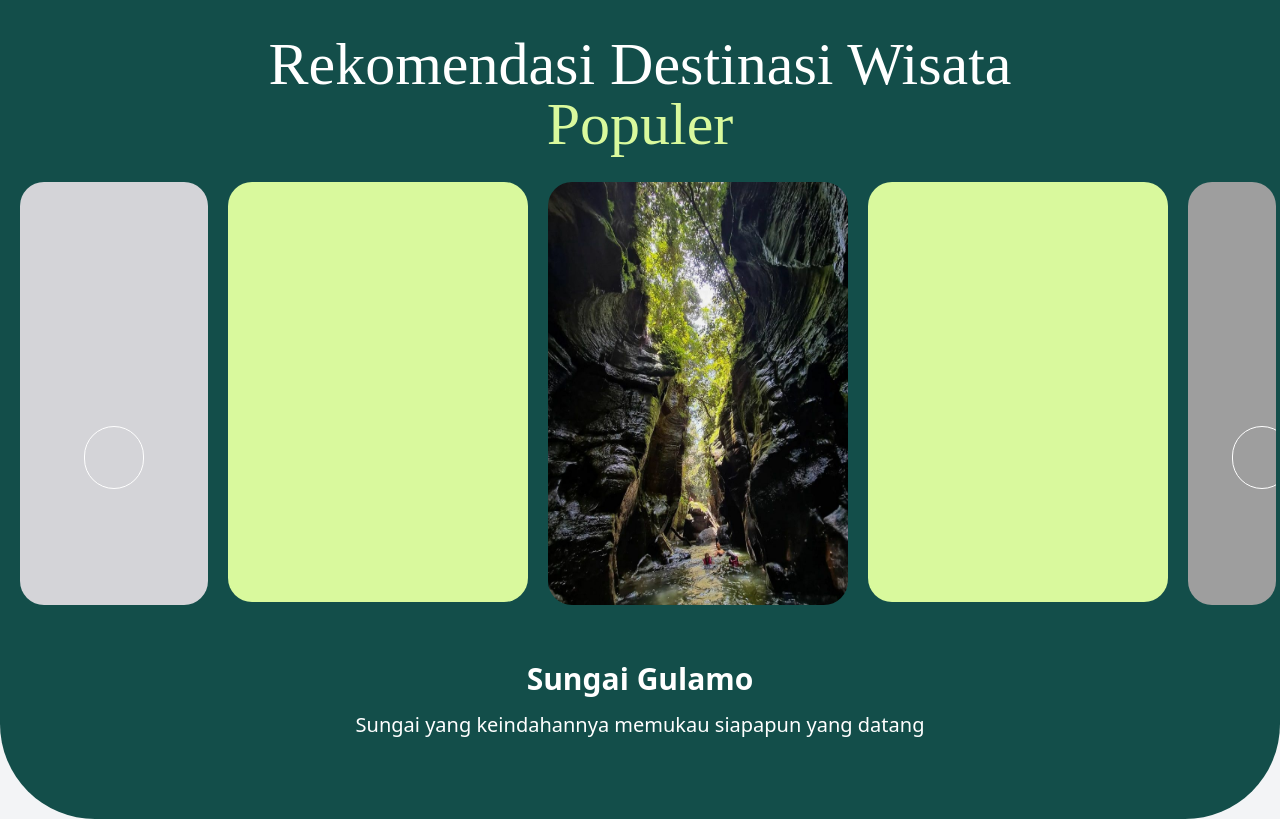
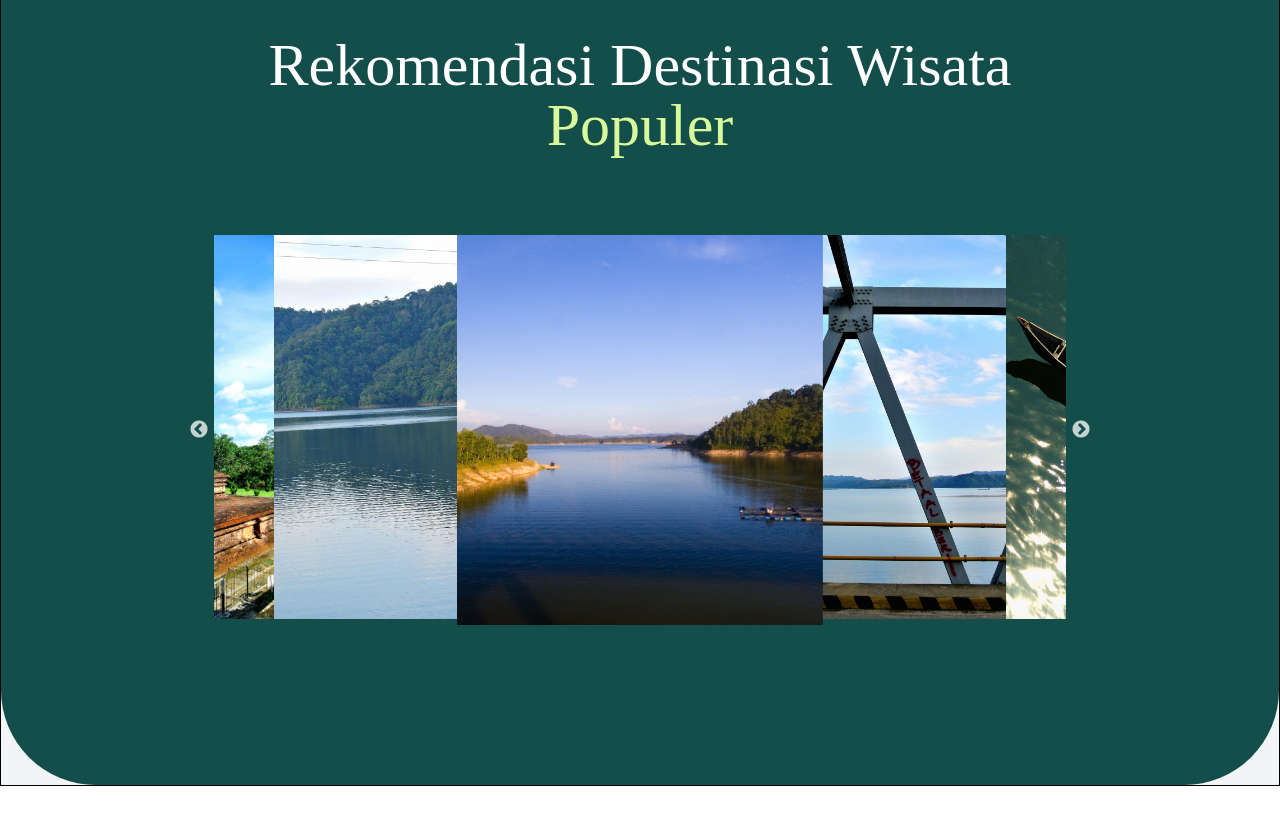
Before and after one commit to 4gungnand/mt-tourism, a Next.js app: page / in a window 1280 px wide. Shown: the part 1140-1961 px from the top of the page. Built offline with nearby package versions, Linux system fonts and the light colour scheme; grey boxes are pictures that could not be loaded.

Commit message:
feature carousel & new pricing section

```diff
--- a/package.json
+++ b/package.json
@@ -16,13 +16,16 @@
     "next": "14.2.4",
     "react": "^18",
     "react-dom": "^18",
-    "react-leaflet": "^4.2.1"
+    "react-leaflet": "^4.2.1",
+    "react-slick": "^0.30.2",
+    "slick-carousel": "^1.8.1"
   },
   "devDependencies": {
     "@types/leaflet": "^1.9.12",
     "@types/node": "^20",
     "@types/react": "^18",
     "@types/react-dom": "^18",
+    "@types/react-slick": "^0.23.13",
     "autoprefixer": "^10.4.19",
     "eslint": "^8",
     "eslint-config-next": "14.2.4",
--- /dev/null
+++ b/src/components/Carousel.tsx
@@ -0,0 +1,51 @@
+import React, { useRef, useState } from 'react';
+import Slider from 'react-slick';
+import "slick-carousel/slick/slick.css";
+import "slick-carousel/slick/slick-theme.css";
+
+type Slide = {
+    url: string;
+}
+
+type CarouselProps = {
+    slides: Slide[];
+};
+
+export default function Carousel({ slides }: CarouselProps) {
+    const sliderRef = useRef<Slider | null>(null);
+    const [current, setCurrent] = useState(3); // Start with the fourth image (index 3)
+
+    const settings = {
+        infinite: true,
+        speed: 500,
+        slidesToShow: 3,
+        slidesToScroll: 1,
+        initialSlide: current,
+        centerMode: true,
+        centerPadding: '60px', // Adjust center padding to create larger gaps and centering effect
+        beforeChange: (oldIndex: number, newIndex: number) => setCurrent(newIndex),
+    };
+
+    return (
+        <div className="relative w-full flex justify-center items-center py-20">
+            <div className="w-full md:w-4/5 lg:w-3/4 xl:w-2/3 relative"> {/* Adjust width to make the carousel wider */}
+                <Slider ref={sliderRef} {...settings}>
+                    {slides.map((slide, index) => (
+                        <div key={index} className="h-96 flex justify-center items-center">
+                            <img
+                                src={slide.url}
+                                alt={`Slide ${index}`}
+                                className="object-cover w-full h-full"
+                                style={{
+                                    zIndex: index === current ? 2 : 1,
+                                    transition: 'transform 0.5s ease-in-out',
+                                    transform: index === current ? 'scale(1.5)' : '',
+                                }}
+                            />
+                        </div>
+                    ))}
+                </Slider>
+            </div>
+        </div>
+    );
+}
--- a/src/components/Destinasi.tsx
+++ b/src/components/Destinasi.tsx
@@ -1,6 +1,37 @@
+import Carousel from "./Carousel";
+
+type Slide = {
+    url: string
+}
+
+let slides: Slide[] = [
+    {
+        url: "/images/gulamo.jpeg",
+    },
+    {
+        url: "/images/candi_2.jpg",
+    },
+    {
+        url: "/images/danau.jpg",
+    },
+    {
+        url: "/images/danau_pagi.jpg",
+    },
+    {
+        url: "/images/jembatan.jpg",
+    },
+    {
+        url: "/images/sampan.jpg",
+    },
+    {
+        url: "/images/ulukasok.jpg",
+    }
+];
+
 export default function Destinasi() {
     return (
-        <div className="flex flex-col items-center py-20 bg-teal-900 rounded-[95px]">
+        <div className="flex justify-center border border-black border-solid min-h-[900px]  m-auto">
+            <div className="flex flex-col items-center py-20 bg-teal-900 rounded-[95px] min-w-full">
                 <div className="flex gap-5 justify-between px-5 mt-2.5 max-w-full w-[840px] max-md:flex-wrap">
                     <div className="shrink-0 h-10 bg-zinc-300 w-[135px] text-center">
                         <span>Sponsor 1</span>
@@ -20,43 +51,7 @@ export default function Destinasi() {
                     <br />
                     <span className="text-lime-200">Populer</span>
                 </div>
-            <div className="flex gap-5 justify-between self-stretch px-5 mt-7 w-full max-md:flex-wrap max-md:max-w-full">
-                <div className="flex flex-col justify-center items-end px-16 py-20 rounded-3xl bg-zinc-300 max-md:px-5">
-                    <div className="flex justify-center items-center px-4 py-6 mt-32 border border-white border-solid rounded-[100px] w-[60px] max-md:mt-10">
-                        <img
-                            loading="lazy"
-                            src="/arrow.svg"
-                            className="rotate-180 fill-white"
-                        />
-                    </div>
-                </div>
-                <div className="shrink-0 max-w-full bg-lime-200 rounded-3xl h-[420px] w-[300px]" />
-                <img
-                    loading="lazy"
-                    srcSet="/images/gulamo.jpeg"
-                    className="shrink-0 max-w-full aspect-[0.71] w-[300px] rounded-3xl"
-                />
-                <div className="shrink-0 max-w-full bg-lime-200 rounded-3xl h-[420px] w-[300px]" />
-                <div className="flex overflow-hidden relative flex-col justify-center items-start px-11 py-20 aspect-[0.5] w-[210px] max-md:px-5">
-                    <img
-                        loading="lazy"
-                        srcSet="/images/ulukasok.jpg"
-                        className="object-cover absolute inset-0 size-full rounded-3xl"
-                    />
-                    <div className="flex relative justify-center items-center px-4 py-6 mt-32 border border-white border-solid rounded-[100px] w-[60px] max-md:mt-10">
-                        <img
-                            loading="lazy"
-                            src="/arrow.svg"
-                            className="fill-white"
-                        />
-                    </div>
-                </div>
-            </div>
-            <div className="mt-14 text-3xl font-bold text-center text-white max-md:mt-10">
-                Sungai Gulamo
-            </div>
-            <div className="mt-3.5 text-xl text-center text-white max-md:max-w-full">
-                Sungai yang keindahannya memukau siapapun yang datang
+                <Carousel slides={slides} />
             </div>
         </div>
     );
--- a/src/components/Landing.tsx
+++ b/src/components/Landing.tsx
@@ -32,7 +32,7 @@ export default function Landing() {
                   <div className="flex justify-center items-center px-4 bg-lime-200 h-[60px] rounded-[100px] w-[60px]">
                     <img
                       loading="lazy"
-                      src="/arrow.svg"
+                      src="/Arrow.svg"
                       className=""
                     />
                   </div>
--- /dev/null
+++ b/src/components/Pricing.tsx
@@ -0,0 +1,88 @@
+const Pricing = () => {
+  return (
+    <div className="flex flex-col justify-center mb-96">
+      <div className="h-screen gap-[60px] w-full flex flex-col items-center py-20">
+        <div className="flex flex-col items-center mt-12 mb-16 w-full max-w-[1075px] max-md:my-10 max-md:max-w-full">
+          <div className="flex flex-col items-center text-center gap-3">
+            <h1 className="font-bold text-6xl text-teal-900">
+              Pricing
+            </h1>
+            <p className="mt-11 text-xl leading-8 text-center text-teal-900 max-md:mt-10 max-md:max-w-full">
+              Unlock the full potential of our habit tracker app. Invest in your
+              personal growth and success, and gain access to all the powerful
+              features and benefits that our app has to offer. With this affordable
+              pricing, you can embark on a transformative journey towards building
+              positive habits and achieving your goals.
+            </p>
+          </div>
+          <div className="self-stretch mt-16 max-md:mt-10 max-md:max-w-full mb-16">
+            <div className="flex gap-[60px] items-center justify-center">
+              <PricingCard
+                title="Monthly"
+                price="40.000"
+                desc={{
+                  communities: "5",
+                  projects: "Limited",
+                  trial: "One week",
+                }}
+              />
+              <PricingCard
+                title="Annually"
+                price="150.000"
+                desc={{
+                  communities: "10",
+                  projects: "Unlimited",
+                  trial: "One month",
+                }}
+              />
+            </div>
+          </div>
+
+          <p className="text-xl w-[45%] text-center">
+            Don't miss out on this opportunity to elevate your productivity and live
+            a more fulfilling life. Invest in yourself today!
+          </p>
+        </div>
+      </div>
+    </div>
+
+  );
+};
+
+export default Pricing;
+
+const PricingCard = ({
+  title,
+  price,
+  desc,
+}: {
+  title: string;
+  price: string;
+  desc: {
+    trial: string;
+    projects: string;
+    communities: string;
+  };
+}) => {
+  return (
+    <div className="bg-ijo hover:scale-105 transition duration-500 text-center shadow-[0px_0px_50px_rgba(44,52,39,0.6)] flex flex-col p-12 text-black rounded-xl">
+      <h1 className="font-semibold text-4xl">{title}</h1>
+      <p className="font-bold text-5xl mt-7">Rp{price},-</p>
+      <hr className="h-px border-0 bg-[#D7C6AA] mt-6" />
+      <div className="m-12 flex flex-col gap-4 text-center">
+        <p className="font-medium text-2xl">
+          <span className="font-bold">{desc.trial}</span> free trial
+        </p>
+        <p className="font-medium text-2xl">
+          <span className="font-bold">{desc.projects}</span> projects
+        </p>
+        <p className="font-medium text-2xl">
+          <span className="font-bold">{desc.communities}</span> communities
+        </p>
+      </div>
+      <button className="text-2xl border-2 text-krem border-krem py-[10px] rounded-lg hover:text-ijo hover:bg-krem transition duration-300">
+        Buy This Plan
+      </button>
+    </div>
+  );
+};
--- a/src/pages/index.tsx
+++ b/src/pages/index.tsx
@@ -2,6 +2,7 @@ import Destinasi from 'components/Destinasi';
 import Footer from 'components/Footer';
 import Intro from 'components/Intro';
 import Landing from 'components/Landing';
+import Pricing from 'components/Pricing';
 import Umkm from 'components/Umkm';
 import type { NextPage } from 'next';
 import dynamic from 'next/dynamic';
@@ -16,6 +17,7 @@ const Home: NextPage = () => {
       <Intro />
       <Map />
       <Umkm />
+      <Pricing />
       <Footer />
     </div>
   );
```
Also changed, not shown: public/arrow.svg, 1 other file (tests, documents, lock files or other folders). Lines whose indentation alone changed are shown as unchanged.
